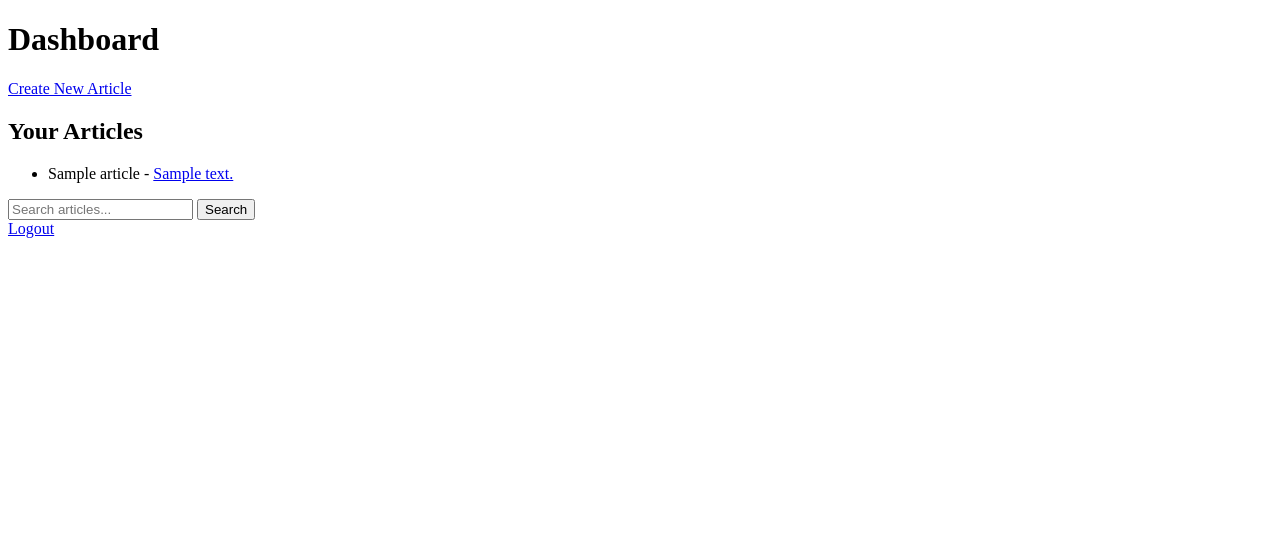
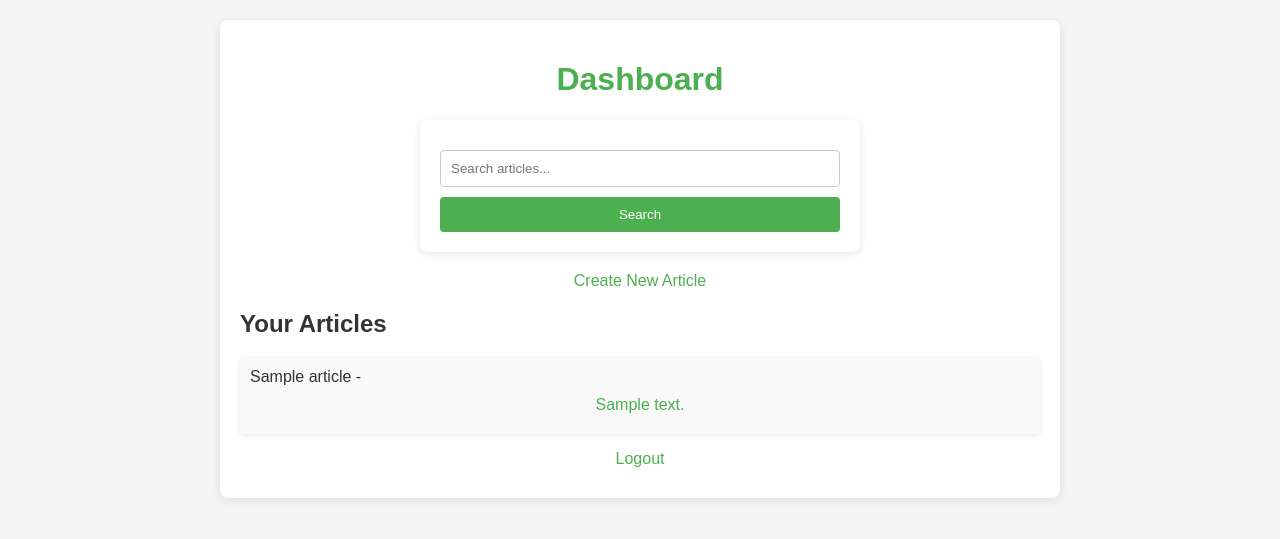
Before and after one commit to Faith-chepkemboi/WEB_ARTICLE_DJANGO, a Django app: page /dashboard/ in a window 1280 px wide. Shown: the top 539 px of the page. Run offline with Django 3.2, Linux system fonts and the light colour scheme; a user stored in the database is signed in; tables that the repository leaves empty hold one stand-in row (values such as "Sample post").

Commit message:
cleaned code

```diff
--- a/myapp/static/css/styles.css
+++ b/myapp/static/css/styles.css
@@ -56,3 +56,209 @@ h4 {
     text-align: center;
     margin-top: 20px;
 }
+
+
+body {
+    font-family: Arial, sans-serif;
+    background-color: #f4f4f4;
+    color: #333;
+    margin: 0;
+    padding: 20px;
+}
+
+.container {
+    max-width: 600px;
+    margin: auto;
+    background: white;
+    padding: 20px;
+    border-radius: 8px;
+    box-shadow: 0 2px 10px rgba(0, 0, 0, 0.1);
+}
+
+h1 {
+    text-align: center;
+    color: #4CAF50;
+}
+
+form {
+    display: flex;
+    flex-direction: column;
+}
+
+input[type="text"],
+input[type="textarea"] {
+    padding: 10px;
+    margin: 10px 0;
+    border: 1px solid #ccc;
+    border-radius: 4px;
+}
+
+button {
+    padding: 10px;
+    background-color: #4CAF50;
+    color: white;
+    border: none;
+    border-radius: 4px;
+    cursor: pointer;
+}
+
+button:hover {
+    background-color: #45a049;
+}
+
+a {
+    text-align: center;
+    display: block;
+    margin-top: 20px;
+    color: #4CAF50;
+}
+
+a:hover {
+    text-decoration: underline;
+}
+
+
+
+
+body {
+    font-family: Arial, sans-serif;
+    background-color: #f4f4f4;
+    color: #333;
+    margin: 0;
+    padding: 20px;
+}
+
+.container {
+    max-width: 800px;
+    margin: auto;
+    background: white;
+    padding: 20px;
+    border-radius: 8px;
+    box-shadow: 0 2px 10px rgba(0, 0, 0, 0.1);
+}
+
+h1 {
+    text-align: center;
+    color: #4CAF50;
+}
+
+h2 {
+    margin-top: 20px;
+}
+
+a {
+    text-decoration: none;
+    color: #4CAF50;
+    display: block;
+    margin: 10px 0;
+}
+
+a:hover {
+    text-decoration: underline;
+}
+
+ul {
+    list-style-type: none;
+    padding: 0;
+}
+
+li {
+    margin: 10px 0;
+    padding: 10px;
+    background: #f9f9f9;
+    border-radius: 4px;
+    box-shadow: 0 1px 5px rgba(0, 0, 0, 0.1);
+}
+
+form {
+    margin-top: 20px;
+    display: flex;
+    justify-content: space-between;
+}
+
+input[type="text"] {
+    flex: 1;
+    padding: 10px;
+    margin-right: 10px;
+    border: 1px solid #ccc;
+    border-radius: 4px;
+}
+
+button {
+    padding: 10px;
+    background-color: #4CAF50;
+    color: white;
+    border: none;
+    border-radius: 4px;
+    cursor: pointer;
+}
+
+button:hover {
+    background-color: #45a049;
+}
+
+
+form {
+    margin-bottom: 20px;
+    display: flex;
+    justify-content: space-between;
+}
+
+input[type="text"] {
+    flex: 1;
+    padding: 10px;
+    margin-right: 10px;
+    border: 1px solid #ccc;
+    border-radius: 4px;
+}
+
+
+body {
+    font-family: Arial, sans-serif;
+    background-color: #f4f4f4;
+    color: #333;
+    margin: 0;
+    padding: 20px;
+}
+
+.container {
+    max-width: 800px;
+    margin: auto;
+    background: white;
+    padding: 20px;
+    border-radius: 8px;
+    box-shadow: 0 2px 10px rgba(0, 0, 0, 0.1);
+}
+
+h1 {
+    text-align: center;
+    color: #4CAF50;
+}
+
+ul {
+    list-style-type: none;
+    padding: 0;
+}
+
+li {
+    margin: 10px 0;
+    padding: 10px;
+    background: #f9f9f9;
+    border-radius: 4px;
+    box-shadow: 0 1px 5px rgba(0, 0, 0, 0.1);
+}
+
+a {
+    text-decoration: none;
+    color: #4CAF50;
+}
+
+a:hover {
+    text-decoration: underline;
+}
+
+.back-link {
+    display: block;
+    margin-top: 20px;
+    text-align: center;
+}
--- a/myapp/templates/myapp/dashboard.html
+++ b/myapp/templates/myapp/dashboard.html
@@ -3,24 +3,30 @@
 <html lang="en">
 <head>
     <title>Dashboard</title>
+    <link rel="stylesheet" href="{% static 'css/styles.css' %}">
     <script src="{% static 'js/main.js' %}"></script>
 </head>
 <body>
+    <div class="container">
         <h1>Dashboard</h1>
+
+        <form method="get" action="{% url 'search_articles' %}" style="margin-bottom: 20px;">
+            <input type="text" name="q" placeholder="Search articles..." required>
+            <button type="submit">Search</button>
+        </form>
+
         <a href="{% url 'create_article' %}">Create New Article</a>
+
         <h2>Your Articles</h2>
-
         <ul>
             {% for article in articles %}
             <li>{{ article.title }} - <a href="#">{{ article.preview }}</a></li>
+            {% empty %}
+            <li>No articles found.</li>
             {% endfor %}
         </ul>
 
-    <form method="get" action="{% url 'search_articles' %}">
-        <input type="text" name="q" placeholder="Search articles...">
-        <button type="submit">Search</button>
-    </form>
-
         <a href="{% url 'logout' %}">Logout</a>
+    </div>
 </body>
 </html>
```
Also changed, not shown: myapp/templates/myapp/search_results.html (+10 -2 lines). Lines whose indentation alone changed are shown as unchanged.
